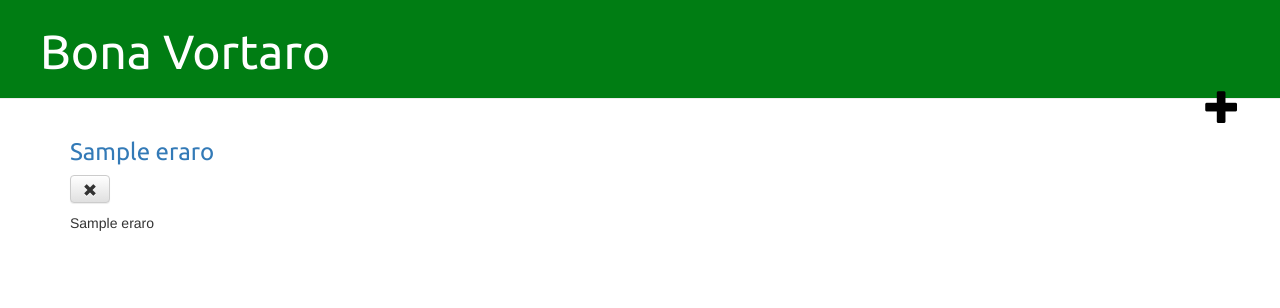
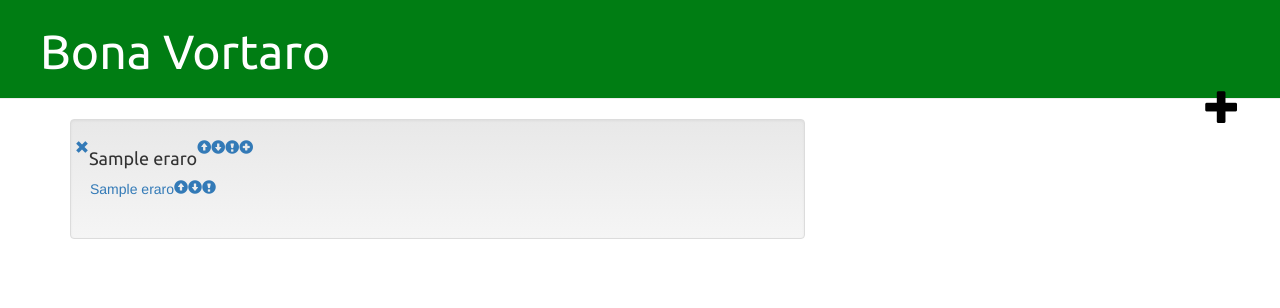
Before and after one commit to AndreLewin/bonavortaro, a Django app: template vortaro/templates/vortaro/ĉefpaĝo.html in a window 1280 px wide. Shown: the top 308 px of the page. Run offline with Django 3.2, Linux system fonts and the light colour scheme; the template is opened without the code that fills it: most values are stand-ins (such as "Sample title", 1, 10 or a date in 2020); some libraries are stand-ins or nearby versions.

Commit message:
aldonis butonojn al la ĉefpaĝo

```diff
--- a/vortaro/templates/vortaro/ĉefpaĝo.html
+++ b/vortaro/templates/vortaro/ĉefpaĝo.html
@@ -2,13 +2,24 @@
 
 {% block enhavo %}
     {% for radiko in radikoaro %}
-        <div class="radiko">
-            <h3><a href="{% url 'radikpaĝURLo' URLeraro=radiko.eraro %}">{{ radiko.eraro }}</a></h3>
-            <a class="btn btn-default" href="{% url 'radikforigURLo' URLeraro=radiko.eraro %}"><span class="glyphicon glyphicon-remove"></span></a>
+        <div class="radiko well">
+            <div class="row">
+                <div class="span4">
+                    <a class="pull-left" href="{% url 'radikforigURLo' URLeraro=radiko.eraro %}"><span class="glyphicon glyphicon-remove"></span></a>
+                    <h4 class="pull-left" href="{% url 'radikpaĝURLo' URLeraro=radiko.eraro %}">{{ radiko.eraro }}</h4>
+                    <a class="pull-left" href="#"><span class="glyphicon glyphicon-circle-arrow-up"></span></a>
+                    <a class="pull-left" href="#"><span class="glyphicon glyphicon-circle-arrow-down"></span></a>
+                    <a class="pull-left" href="#"><span class="glyphicon glyphicon-exclamation-sign"></span></a>
+                    <a class="pull-left" href="{% url 'proponaldonURLo' URLeraro=radiko.eraro %}"><span class="glyphicon glyphicon-plus-sign"></span></a>
+                </div>
+            </div>
             {% for propono in radiko.proponoj.all %}
-                <div class="komento">
-                    <p>{{ propono.eraro|linebreaks }}</p>
-                </div>
+                <a class="pull-left">{{ propono.eraro|linebreaks }}</a>
+                <a class="pull-left" href="#"><span class="glyphicon glyphicon-circle-arrow-up"></span></a>
+                <a class="pull-left" href="#"><span class="glyphicon glyphicon-circle-arrow-down"></span></a>
+                <a class="pull-left" href="#"><span class="glyphicon glyphicon-exclamation-sign"></span></a>
+                <br/>
+                <br/>
             {% empty %}
                 <p>Ankoraŭ ne troviĝas proponoj :(</p>
             {% endfor %}
```
